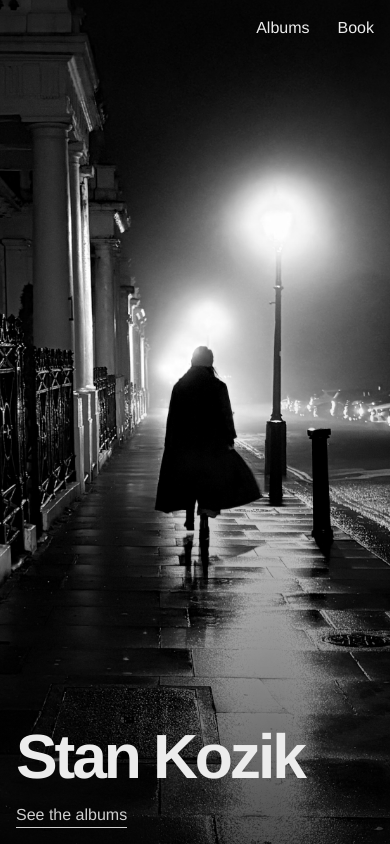
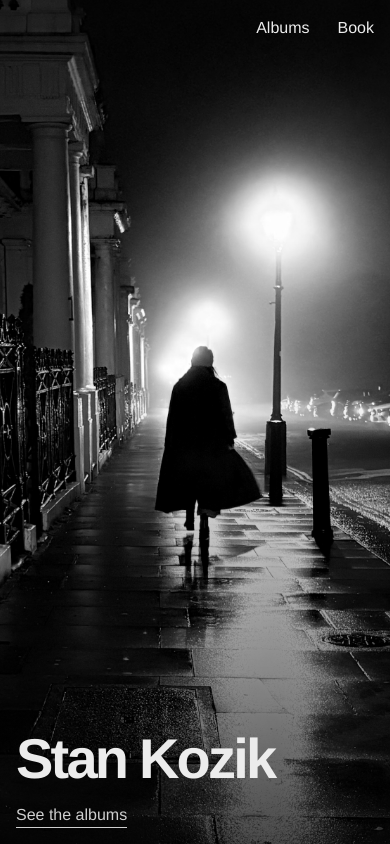
Before and after one commit to Starkoz-mp3/Photos, a plain HTML site: page index.html in a window 390 px wide. Drawn offline with Linux system fonts and the light colour scheme.

Commit message:
Adjust hero heading font size for responsiveness

```diff
--- a/style.css
+++ b/style.css
@@ -10,7 +10,7 @@ a:focus-visible,button:focus-visible{outline:2px solid var(--ink);outline-offset
 .nav .here{border-bottom:1px solid currentColor}
 .hero{position:relative;height:100vh;height:100svh;min-height:420px;display:flex;flex-direction:column;justify-content:flex-end;padding:var(--pad);background:#000 url(images/hero.jpg) 50% 45%/cover no-repeat}
 .hero::before{content:"";position:absolute;inset:0;background:linear-gradient(to top,rgba(0,0,0,.7),transparent 55%)}
-.hero h1{position:relative;margin:0;font-weight:700;font-size:clamp(3.5rem,16vw,13rem);line-height:.85;letter-spacing:-.05em}
+.hero h1{position:relative;margin:0;font-weight:700;font-size:clamp(3.5rem,11vw,10rem);line-height:.85;letter-spacing:-.05em}
 .hero a.go{position:relative;margin-top:1.25rem;color:#cfcfcf;border-bottom:1px solid currentColor;align-self:flex-start}
 .page{padding:clamp(5rem,12vw,7rem) var(--pad) 4rem}
 .title{margin:0 0 2rem;font-weight:700;font-size:clamp(2.5rem,9vw,6rem);line-height:.95;letter-spacing:-.04em}
```
